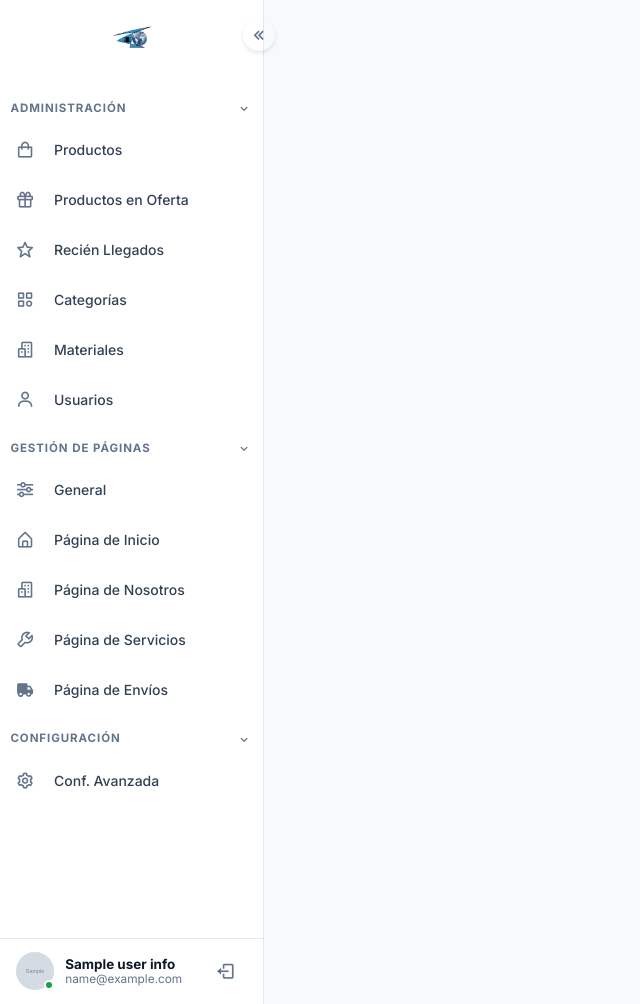
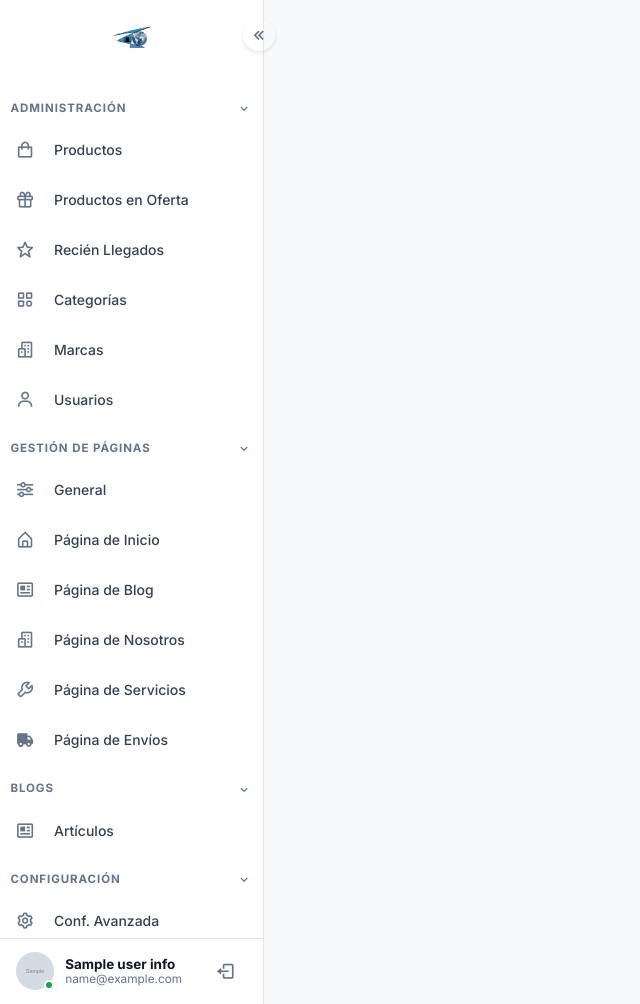
Before and after one commit to mariaordazr/3d_caroni_computer, a PHP site: template app/views/admin/templates/sidebar.php in a window 1280 px wide. Shown: the whole page, without its empty margins (0-640 px from the left). Run offline with PHP 8.4, Linux system fonts and the light colour scheme; the visitor is signed in with stand-in values (Sample User, id 1); the template is opened without the code that fills it: most values are stand-ins (such as "Sample title", 1, 10 or a date in 2020); grey boxes marked "Sample" are stand-in pictures; some libraries are stand-ins or nearby versions.

Commit message:
Cambiando para que sea igual a caronicomputer.com p2

```diff
--- a/app/views/admin/templates/footer.php
+++ b/app/views/admin/templates/footer.php
@@ -46,7 +46,7 @@
 
     <?php if (isset($active_menu) && $active_menu === 'pages-home'): ?>
         <script src="/assets/admin/js/admin-home.js" defer></script>
-    <?php elseif (isset($active_menu) && in_array($active_menu, ['pages-about', 'pages-services', 'pages-shipping', 'pages-general'])): ?>
+    <?php elseif (isset($active_menu) && in_array($active_menu, ['pages-about', 'pages-services', 'pages-shipping', 'pages-general', 'pages-blog'])): ?>
         <?php if ($active_menu == 'pages-shipping'):?>
             <script>
                 window.lastBrandIndex = <?php echo isset($currentIndex) ? $currentIndex : 2; ?>;
@@ -72,6 +72,10 @@
         <script src="/assets/admin/js/categories.js" defer></script>
     <?php elseif (isset($active_menu) && $active_menu === 'brands'): ?>
         <script src="/assets/admin/js/brands.js" defer></script>
+    <?php elseif (isset($active_menu) && $active_menu == 'blogs'):?>
+        <script src="/assets/admin/js/blog-posts.js" defer></script>
+    <?php elseif (isset($active_menu) && in_array($active_menu, ['receipts', 'receipts-settings'])):?>
+        <script src="/assets/admin/js/receipts.js" defer></script>
     <?php elseif (isset($active_menu) && $active_menu === 'users' && $pageType == 'crud'): ?>
         <script src="/assets/admin/js/avatar-cropper.js" defer></script>
     <?php endif; ?>
--- a/app/views/admin/templates/sidebar.php
+++ b/app/views/admin/templates/sidebar.php
@@ -178,9 +178,9 @@
                             </a>
                         </li>
                         <li class="nav-item <?php echo (isset($active_menu) && $active_menu == 'brands') ? 'active' : ''; ?>" data-section-item="admin">
-                            <a href="/admin/brands" title="Materiales">
+                            <a href="/admin/brands" title="Marcas">
                                 <span class="lvr-nav-icon"><i class='bx bx-buildings'></i></span>
-                                <span class="lvr-nav-label">Materiales</span>
+                                <span class="lvr-nav-label">Marcas</span>
                             </a>
                         </li>
                         <li class="nav-item <?php echo (isset($active_menu) && $active_menu == 'users') ? 'active' : ''; ?>" data-section-item="admin">
@@ -212,6 +212,13 @@
                             </a>
                         </li>
 
+                        <li class="nav-item <?php echo ($active_menu === 'pages-blog') ? 'active' : ''; ?>" data-section-item="pages">
+                            <a href="/admin/pages/blog" title="Página de Blog">
+                                <span class="lvr-nav-icon"><i class='bx bx-news'></i></span>
+                                <span class="lvr-nav-label">Página de Blog</span>
+                            </a>
+                        </li>
+
                         <li class="nav-item <?php echo ($active_menu === 'pages-about') ? 'active' : ''; ?>" data-section-item="pages">
                             <a href="/admin/pages/about" title="Página de Nosotros">
                                 <span class="lvr-nav-icon"><i class='bx bx-buildings'></i></span>
@@ -230,6 +237,17 @@
                             <a href="/admin/pages/shipping" title="Página de Envíos">
                                 <span class="lvr-nav-icon"><i class='bx bxs-truck'></i></span>
                                 <span class="lvr-nav-label">Página de Envíos</span>
+                            </a>
+                        </li>
+
+                        <li class="nav-header" data-section="blogs">
+                            <span>BLOGS</span>
+                            <i class='bx bx-chevron-down nav-header-chevron'></i>
+                        </li>
+                        <li class="nav-item <?php echo ($active_menu === 'blogs') ? 'active' : ''; ?>" data-section-item="blogs">
+                            <a href="/admin/blogs" title="Artículos">
+                                <span class="lvr-nav-icon"><i class='bx bx-news'></i></span>
+                                <span class="lvr-nav-label">Artículos</span>
                             </a>
                         </li>
 
```
Also changed, not shown: app/views/admin/templates/filterbar.php (+20 -7 lines).
